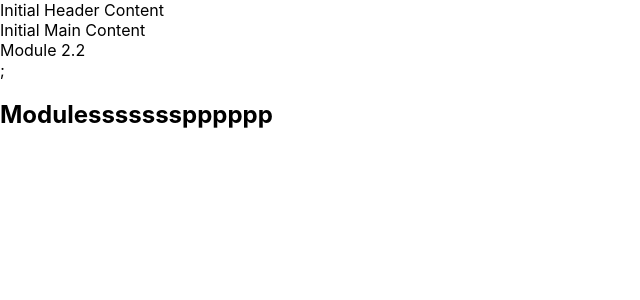
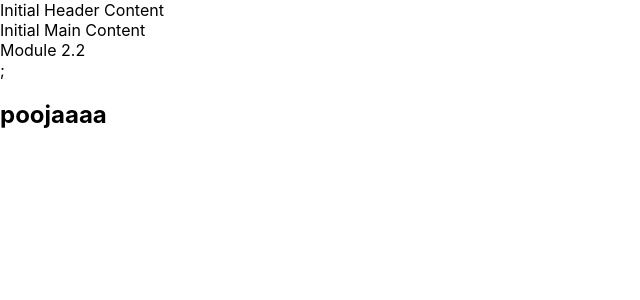
Before and after one commit to pooja12-dev/github_conflict, a React (Create React App) app: page / in a window 1280 px wide. Shown: the top 300 px of the page, without its empty margins (0-640 px from the left). Built offline with nearby package versions, Linux system fonts and the light colour scheme.

Commit message:
changed h2 in module 1 with name

```diff
--- a/src/Footer.js
+++ b/src/Footer.js
@@ -2,7 +2,7 @@ import React from "react";
 
 const Footer = () => {
   return<> <footer>Module 2.2</footer>;
-  <h2>Modulessssssspppppp</h2>
+  <h2>poojaaaa</h2>
   </>
 };
 
```
